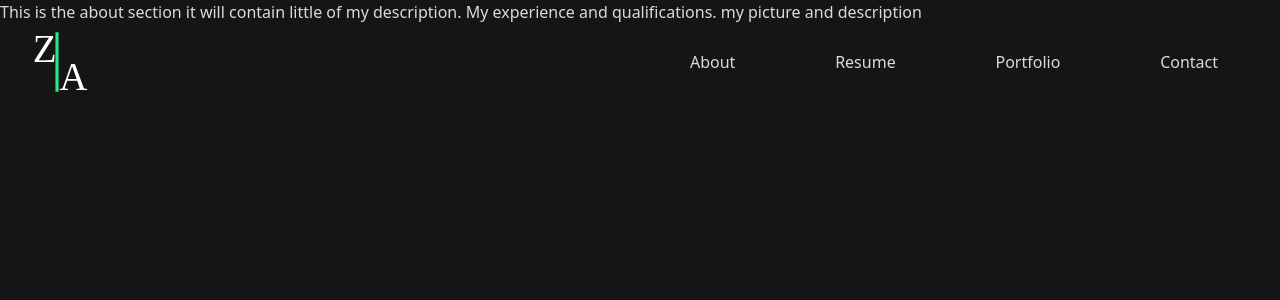
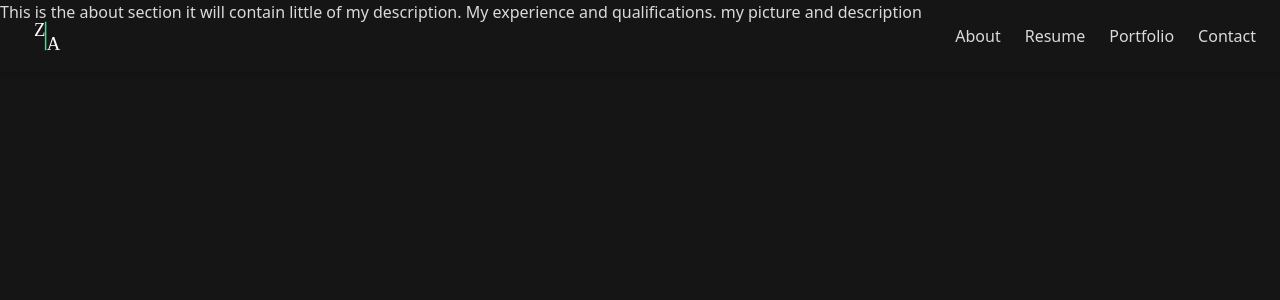
Before and after one commit to za-inab/zainab, a Next.js app: page /about in a window 1280 px wide. Shown: the top 300 px of the page. Built offline with nearby package versions, Linux system fonts and the light colour scheme.

Commit message:
adding hamburger menu in top

```diff
--- a/src/components/heroSection/HeroSection.tsx
+++ b/src/components/heroSection/HeroSection.tsx
@@ -6,7 +6,6 @@ import { TypewriterEffectSmooth } from "../ui/typewriter-effect";
 import words from "@/data/introData.json";
 
 function HeroSection() {
-  console.log("words: ", words);
   return (
     <div className="h-full w-full flex flex-col items-center justify-center ">
       <SparklesCore
--- a/src/components/navbar/MenuItems.tsx
+++ b/src/components/navbar/MenuItems.tsx
@@ -1,19 +1,40 @@
-import Link from 'next/link'
-import React from 'react'
+import Link from "next/link";
+import React from "react";
 
-function MenuItems() {
-  /*
+interface MenuItemsProps {
+  direction?: "row" | "col";
+  onClick?: () => void; // optional, useful to close mobile menu when link is clicked
+}
 
-
-   */
+function MenuItems({ direction = "row", onClick }: MenuItemsProps) {
   return (
-    <div className="flex flex-row justify-around">
-      <Link href={"/about"}>About</Link>
-      <Link href={"/resume"}>Resume</Link>
-      <Link href={"/portfolio"}>Portfolio</Link>
-      <Link href={"/contact"}>Contact</Link>
+    <div
+      className={`flex ${
+        direction === "row" ? "flex-row space-x-6" : "flex-col space-y-4"
+      }`}
+    >
+      <Link href="/about" onClick={onClick} className="hover:text-emerald-500">
+        About
+      </Link>
+      <Link href="/resume" onClick={onClick} className="hover:text-emerald-500">
+        Resume
+      </Link>
+      <Link
+        href="/portfolio"
+        onClick={onClick}
+        className="hover:text-emerald-500"
+      >
+        Portfolio
+      </Link>
+      <Link
+        href="/contact"
+        onClick={onClick}
+        className="hover:text-emerald-500"
+      >
+        Contact
+      </Link>
     </div>
   );
 }
 
-export default MenuItems
+export default MenuItems;
--- a/src/components/navbar/Navbar.tsx
+++ b/src/components/navbar/Navbar.tsx
@@ -1,29 +1,54 @@
-import React from "react";
+"use client";
+import React, { useState } from "react";
 import logo from "./../../../public/ZA_green_white.svg";
 import Image from "next/image";
 import MenuItems from "./MenuItems";
 import { cn } from "@/lib/utils";
 import Link from "next/link";
+import { Menu, X } from "lucide-react"; // 👈 icons for hamburger
 
 function Navbar() {
+  const [isOpen, setIsOpen] = useState(false);
+
   return (
-    <div className={cn("fixed grid grid-cols-4 p-3 w-screen")}>
-      <div className={cn("col-span-2 flex content-center justify-start")}>
-        <Link href={"/"}>
+    <nav
+      className={cn(
+        "fixed top-0 left-0 w-full bg-transparent shadow-md z-50",
+        "flex items-center justify-between px-6 py-3"
+      )}
+    >
+      {/* Logo */}
+      <Link href={"/"} className="flex items-center">
         <Image
           src={logo}
           alt="logo"
-            className={cn("w-25 h-25 -emerald-400")}
+          className="w-10 h-10 md:w-12 md:h-12"
+          priority
         />
       </Link>
-      </div>
-      <div className={cn("col-span-2 content-center justify-around")}>
+
+      {/* Desktop Menu */}
+      <div className="hidden md:flex space-x-6">
         <MenuItems />
       </div>
-      {/* <div className={cn("col-span-1 flex items-center justify-end")}>
-        <div>Hamburger menu</div>
-      </div> */}
+
+      {/* Mobile Hamburger Button */}
+      <button
+        className="md:hidden p-2 rounded-md hover:bg-gray-100"
+        onClick={() => setIsOpen(!isOpen)}
+      >
+        {isOpen ? <X size={24} /> : <Menu size={24} />}
+      </button>
+
+      {/* Mobile Dropdown Menu */}
+      {isOpen && (
+        <div className="absolute top-full left-0 w-full bg-white shadow-md md:hidden">
+          <div className="flex flex-col space-y-4 p-4">
+            <MenuItems />
           </div>
+        </div>
+      )}
+    </nav>
   );
 }
 
```
Lines whose indentation alone changed are shown as unchanged.
